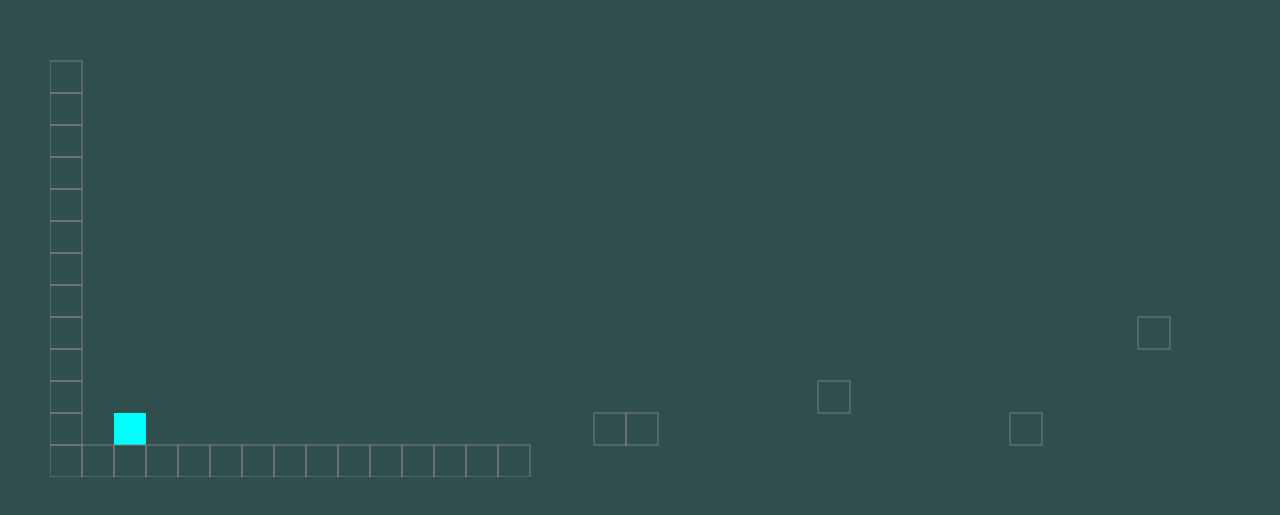
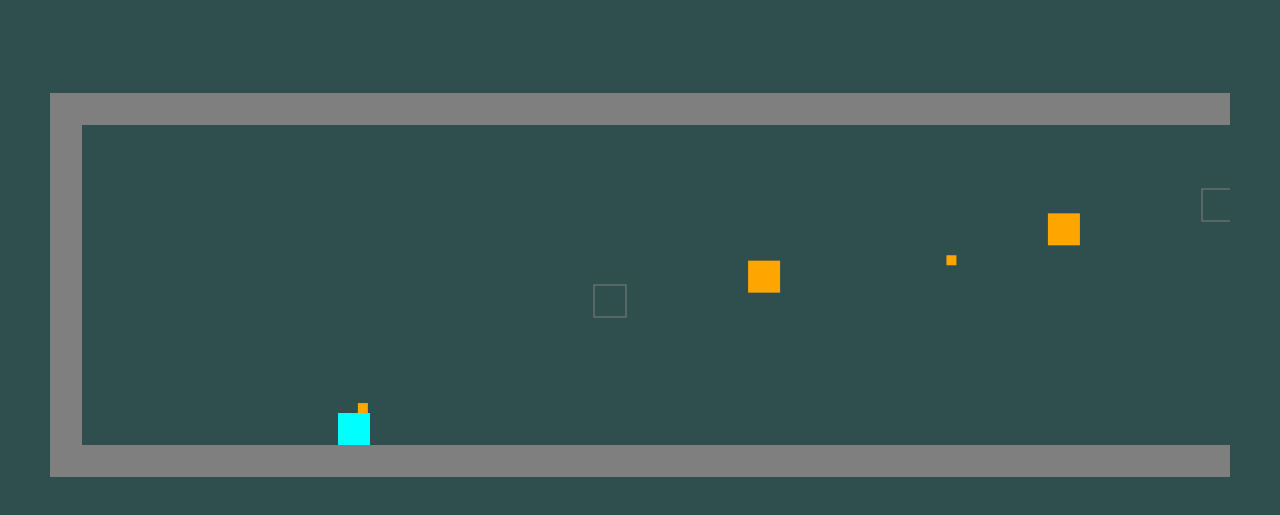
Before and after one commit to JoshNoel2/ParkourFun, a plain HTML site: page index.html in a window 1280 px wide. Shown: the part 231-746 px from the top of the page. Drawn offline with Linux system fonts and the light colour scheme.

Commit message:
Updated index.html
Added enemies and multiple levels.

```diff
--- a/index.html
+++ b/index.html
@@ -13,36 +13,71 @@ var canvas = document.getElementById("canvas");
 var ctx = canvas.getContext("2d");
 canvas.width  = window.innerWidth - 100;
 canvas.height = window.innerHeight - 100;
-var player;
 var camerax, cameray = 0;
-var blocks = [];
-var map = [
-"x                                                                                x   x  xxxxx  x   x      x       x  xxxxx  x   x  x          x",
-"x                                                                                x   x  x   x  x   x      x   x   x    x    xx  x  x          x",
-"x                                                                                xxxxx  x   x  x   x       x x x x     x    x x x  x          x",
-"x                                                                                  x    x   x  x   x       x x x x     x    x  xx             x",
-"x                                                                                  x    xxxxx  xxxxx        x   x    xxxxx  x   x  x          x",
-"x                                                                                                                                             x",
-"x                                                                                                                                             x",
-"x                                                    x                                                                                        x",
-"x                                 x              x                                                                                            x",
-"x                                                       x                                                                                     x",
-"x                       x                 xxx                                                                                                 x",
-"x o              xx           x                                                                                                               x",
-"xxxxxxxxxxxxxxx                                              xxxx         xxxxxxxxxxxxxxxxxxxxxxxxxxxxxxxxxxxxxxxxxxxxxxxxxxxxxxxxxxxxxxxxxxxxx",
+var mapWidth, mapHeight;
+var level = 0;
+var levels = [
+["xxxxxxxxxxxxxxxxxxxxxxxxxxxxxxxxxxxxxxxxxxxxxxxxxxxxxxxxxxxx",
+"x                                                          x",
+"x                                                          x",
+"x                                   e                      x",
+"x                                                X         x",
+"x                                                          x",
+"x                e                                         x",
+"x                                                          x",
+"x                                                          x",
+"x                                                          x",
+"x        o                                   O             x",
+"xxxxxxxxxxxxxxxxxxxxxxxxxxxxxxxxxxxxxxxxxxxxxxxxxxxxxxxxxxxx"],
+["xxxxxxxxxxxxxxxxxxxxxxxxxxxxxxxxxxxxxxxxxxxxxxxxxxxxxxxxxxxx",
+"x                                                          x",
+"x                                                          x",
+"x           e                       e                      x",
+"x                                                X         x",
+"x                                                          x",
+"x                e    X                                    x",
+"x                              X                           x",
+"x                                                          x",
+"x                    X                                     x",
+"x        o           x                       O             x",
+"xxxxxxxxxxxxxxxxxxxxxxxxxxxxxxxxxxxxxxxxxxxxxxxxxxxxxxxxxxxx"],
 ]
-var mapWidth = map[0].split("").length*32;
-var mapHeight = map.length*32;
-for (i = 0; i < map.length; i++) {
-	for (i1 = 0; i1 < map[i].split("").length; i1++) {
-		if (map[i].split("")[i1] == "x") {
-			new Block(i1*32, i*32);
-		}
-		if (map[i].split("")[i1] == "o") {
-			new Player(i1*32, i*32);
+var player, blocks, projs, enemies, end, eblocks;
+function reset() {
+	this.map = levels[level];
+	if (this.map == null) {
+		level = 0;
+		this.map = levels[level];
+	}
+	blocks = [];
+	projs = [];
+	enemies = [];
+	eblocks = [];
+	mapWidth = this.map[0].split("").length*32;
+	mapHeight = this.map.length*32;
+	end = player = null;
+	for (i = 0; i < this.map.length; i++) {
+		for (i1 = 0; i1 < this.map[i].split("").length; i1++) {
+			if (this.map[i].split("")[i1] == "x") {
+				new Block(i1*32, i*32, "regular");
+			}
+			if (this.map[i].split("")[i1] == "o") {
+				new Player(i1*32, i*32);
+			}
+			if (this.map[i].split("")[i1] == "e") {
+				new Enemy(i1*32, i*32);
+				new Block(i1*32, i*32, "enemy");
+			}
+			if (this.map[i].split("")[i1] == "O") {
+				new End(i1*32, i*32);
+			}
+			if (this.map[i].split("")[i1] == "X") {
+				new Block(i1*32, i*32, "enemy");
+			}
 		}
 	}
 }
+reset();
 function collision(rect1, rect2) {
 	if (rect1.x < rect2.x + rect2.width &&
 	rect1.x + rect1.width > rect2.x &&
@@ -77,35 +112,34 @@ function Player(x, y) {
 			this.xvel = 0;
 		}
 		if (this.y > mapHeight) {
-			for (i = 0; i < map.length; i++) {
-				for (i1 = 0; i1 < map[i].split("").length; i1++) {
-					if (map[i].split("")[i1] == "o") {
-						new Player(i1*32, i*32);
-					}
-				}
-}
+			reset();
 		}
 		this.onGround = false;
 		this.x += this.xvel;
 		this.collide(this.xvel, 0);
 		this.y += this.yvel;
 		this.collide(0, this.yvel);
+
+		if (collision(this, end)) {
+			level += 1;
+			reset();
+		}
 	}
 	this.render = function() {
-		ctx.fillStyle = "#00ffff"
+		ctx.fillStyle = "#00ffff";
 		ctx.fillRect(this.x - camerax, this.y - cameray, this.width, this.height);
 	}
 	this.collide = function(xvel, yvel) {
 		for (i = 0; i < blocks.length; i++) {
 			if (collision(this, blocks[i])) {
 				if (xvel > 0){
-					this.x = blocks[i].x - blocks[i].width;
+					this.x = blocks[i].x - this.width;
 				}
 				if (xvel < 0){
 					this.x = blocks[i].x + blocks[i].width;
 				}
 				if (yvel > 0){
-					this.y = blocks[i].y - blocks[i].height;
+					this.y = blocks[i].y - this.height;
 					this.onGround = true;
 				}
 				if (yvel < 0){
@@ -113,23 +147,125 @@ function Player(x, y) {
 				}
 			}
 		}
+		for (i = 0; i < projs.length; i++) {
+			if (collision(this, projs[i])) {
+				reset();
+			}
+		}
 	}
 }
-function Block(x, y) {
+function Block(x, y, type) {
 	blocks.push(this);
+	if (type == "enemy") {
+		eblocks.push(this);
+	}
+	this.x = x;
+	this.y = y;
+	this.width = 32;
+	this.height = 32;
+	this.type = type;
+	this.enemy = null;
+	this.render = function() {
+		if (this.type == "enemy") {
+			ctx.strokeStyle = "#7f7f7f";
+			ctx.strokeRect(this.x - camerax, this.y - cameray, this.width, this.height);
+		} else if (this.type == "regular") {
+			ctx.fillStyle = "#7f7f7f";
+			ctx.fillRect(this.x - camerax, this.y - cameray, this.width, this.height);
+		}
+	}
+}
+function Projectile(start, target, type) {
+	projs.push(this);
+	this.x = start.x;
+	this.y = start.y;
+	this.width = 10;
+	this.height = 10;
+	this.speed = 8;
+	this.type = type;
+	this.angle = Math.atan2(target.x - start.x, target.y - start.y);
+	this.sin = Math.sin(this.angle) * this.speed;
+	this.cos = Math.cos(this.angle) * this.speed;
+	this.update = function() {
+		if (this.type == "follow") {
+			this.angle = Math.atan2(target.x - this.x, target.y - this.y);
+			this.sin = Math.sin(this.angle) * this.speed;
+			this.cos = Math.cos(this.angle) * this.speed;
+			this.speed = 4;
+			this.width = this.height = 15;
+		}
+		this.x += this.sin;
+		this.y += this.cos;
+	}
+	this.render = function() {
+		ctx.fillStyle = "Orange";
+		if (this.type == "follow"){
+			ctx.fillStyle = "Red";
+		}
+		ctx.fillRect(this.x - camerax, this.y - cameray, this.width, this.height);
+	}
+}
+function Enemy(x, y) {
+	enemies.push(this);
+	this.x = x;
+	this.y = y;
+	this.width = 32;
+	this.height = 32;
+	this.shootCount = 0;
+	this.speed = 12;
+	this.target = null;
+	this.update = function() {
+		this.shootCount += 1;
+		if (this.shootCount == 10 && this.x-camerax >= 0 && this.x-camerax <= canvas.width) {
+			new Projectile(this, player, "direct");
+		}
+		if (this.shootCount == 30) {
+			if (this.target != null) {
+				this.target.enemy = null;
+			}
+			this.target = eblocks[parseInt(Math.random() * eblocks.length)];
+			while (this.target.enemy != null) {
+				this.target = eblocks[parseInt(Math.random() * eblocks.length)];
+			}
+			this.target.enemy = this;
+			this.angle = Math.atan2(this.target.x - this.x, this.target.y - this.y);
+			this.sin = Math.sin(this.angle) * this.speed;
+			this.cos = Math.cos(this.angle) * this.speed;
+		}
+		if (this.shootCount > 30) {
+			this.x += this.sin;
+			this.y += this.cos;
+			if (this.x < this.target.x + this.speed && this.x > this.target.x - this.speed) {
+				this.shootCount = 0;
+				this.x = this.target.x;
+				this.y = this.target.y;
+			}
+		}
+
+	}
+	this.move = function(block) {
+
+	}
+	this.render = function() {
+		ctx.fillStyle = "Orange"
+		ctx.fillRect(this.x - camerax, this.y - cameray, this.width, this.height);
+	}
+}
+function End(x, y) {
+	end = this;
 	this.x = x;
 	this.y = y;
 	this.width = 32;
 	this.height = 32;
 	this.render = function() {
-		ctx.strokeStyle = "#7f7f7f"
-		ctx.strokeRect(this.x - camerax, this.y - cameray, this.width, this.height);
+		ctx.fillStyle = "Lime"
+		ctx.fillRect(this.x - camerax, this.y - cameray, this.width, this.height);
 	}
 }
 var keysDown = {};
 addEventListener("keydown", function (e) {
 keysDown[e.keyCode] = true;
-console.log(e.keyCode);
+//console.log(e.keyCode);
 }, false);
 addEventListener("keyup", function (e) {
 keysDown[e.keyCode] = false;
@@ -150,14 +286,27 @@ function update() {
 		cameray = mapHeight - canvas.height;
 	}
 	player.update();
+	for (i = 0; i < projs.length; i++) {
+		projs[i].update();
+	}
+	for (i = 0; i < enemies.length; i++) {
+		enemies[i].update();
+	}
 }
 
 function render() {
 	ctx.clearRect(0, 0, canvas.width, canvas.height);
-	player.render();
 	for (i = 0; i < blocks.length; i++) {
 		blocks[i].render();
 	}
+	for (i = 0; i < projs.length; i++) {
+		projs[i].render();
+	}
+	for (i = 0; i < enemies.length; i++) {
+		enemies[i].render();
+	}
+	player.render();
+	end.render();
 };
 function main() {
 	update();
```
